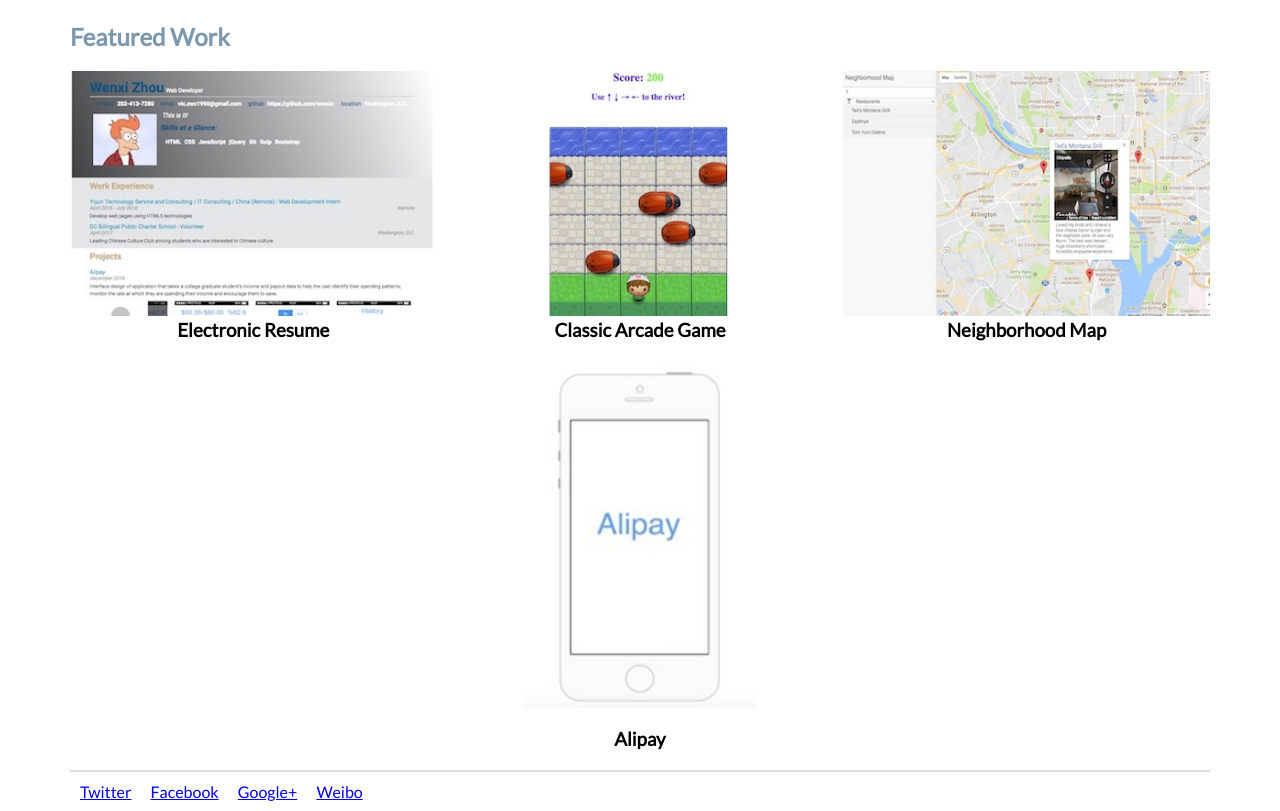
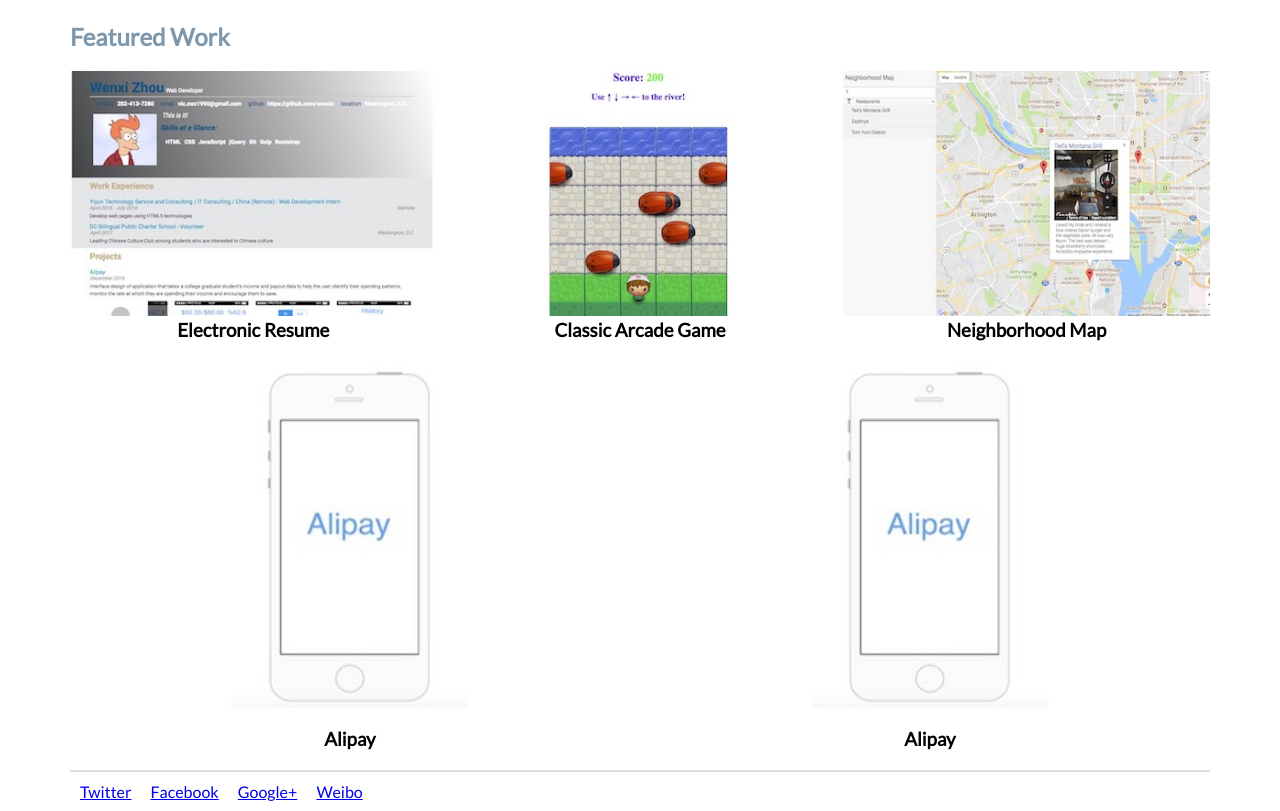
Before and after one commit to wenxiz/wenxiz.github.io, a plain HTML site: page index.html in a window 1280 px wide. Shown: the part 935-1746 px from the top of the page. Drawn offline with Linux system fonts and the light colour scheme; a web font is replaced by a local one.

Commit message:
add budget

```diff
--- a/index.html
+++ b/index.html
@@ -64,6 +64,13 @@
                     <h1 class="pointer">Alipay</h1>
                 </article>
 
+                <article class="demo box">
+                    <a href="Budget Calculator/index.html">
+                        <img class="box" src="images/Alipay_demo.jpg" alt="Alipay project">
+                    </a>
+                    <h1 class="pointer">Alipay</h1>
+                </article>
+
             </div>
         </section>
 
```
